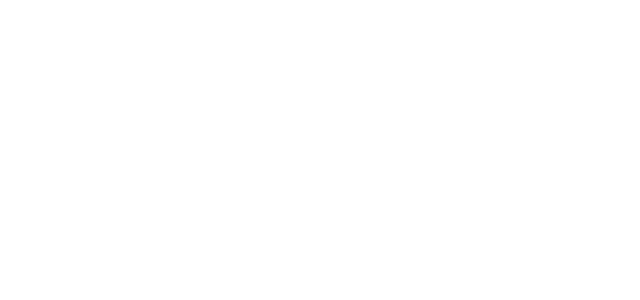
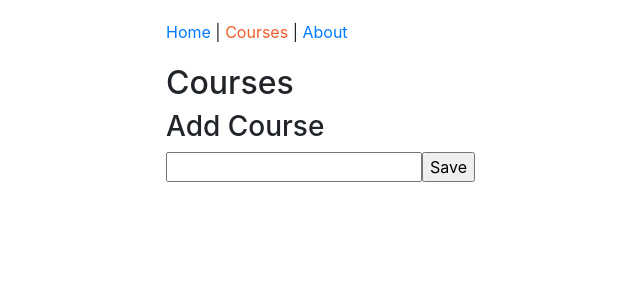
Before and after one commit to ckapak/pluralsight-react-redux-app, a React app: page /courses in a window 1280 px wide. Shown: the top 300 px of the page, without its empty margins (64-704 px from the left). Built offline with nearby package versions, Linux system fonts and the light colour scheme.

Commit message:
form added

```diff
--- a/src/components/App.js
+++ b/src/components/App.js
@@ -1,14 +1,23 @@
 import React from 'react'
-import { Route } from 'react-router-dom'
+import { Route, Switch } from 'react-router-dom'
+
 import HomePage from './home/HomePage'
 import AboutPage from './about/AboutPage'
+import Header from './common/Header'
+import PageNotFound from './PageNotFound'
+import CoursesPage from './courses/CoursesPage'
 
 
 function App() {
   return (
     <div className="container-fluid">
-      <Route exact path="/" component={HomePage} />
-      <Route path="/about" component={AboutPage} />
+      <Header />
+      <Switch>
+        <Route exact path="/" component={HomePage} />
+        <Route path="/about" component={AboutPage} />
+        <Route path="/courses" component={CoursesPage} />
+        <Route component={PageNotFound} />
+      </Switch>
     </div>
   )
 }
--- /dev/null
+++ b/src/components/PageNotFound.js
@@ -0,0 +1,5 @@
+import React from 'react'
+
+const PageNotFound = () => <h1>Page not found.</h1>
+
+export default PageNotFound
--- /dev/null
+++ b/src/components/common/Header.js
@@ -0,0 +1,16 @@
+import React from 'react'
+import { NavLink } from 'react-router-dom'
+
+const Header = () => {
+  const activeStyle = { color: "#F15B2A" }
+
+  return (
+    <nav>
+      <NavLink to="/" activeStyle={activeStyle} exact>Home</NavLink>{" | "}
+      <NavLink to="/courses" activeStyle={activeStyle}>Courses</NavLink>{" | "}
+      <NavLink to="/about" activeStyle={activeStyle} exact>About</NavLink>
+    </nav>
+  )
+}
+
+export default Header
--- /dev/null
+++ b/src/components/courses/CoursesPage.js
@@ -0,0 +1,33 @@
+import React from 'react'
+
+class CoursesPage extends React.Component {
+
+  state = {
+    course: {
+      title: ""
+    }
+  }
+
+  handleChange = event => {
+    const course = { ...this.state.course, title: event.target.value }
+    this.setState({ course })
+  }
+
+  handleSubmit = event => {
+    event.preventDefault()
+    alert(this.state.course.title)
+  }
+
+  render() {
+    return (
+      <form onSubmit={this.handleSubmit}>
+        <h2>Courses</h2>
+        <h3>Add Course </h3>
+        <input type="text" onChange={this.handleChange} value={this.state.course.title} />
+        <input type="submit" value="Save" />
+      </form>
+    )
+  }
+}
+
+export default CoursesPage
```
